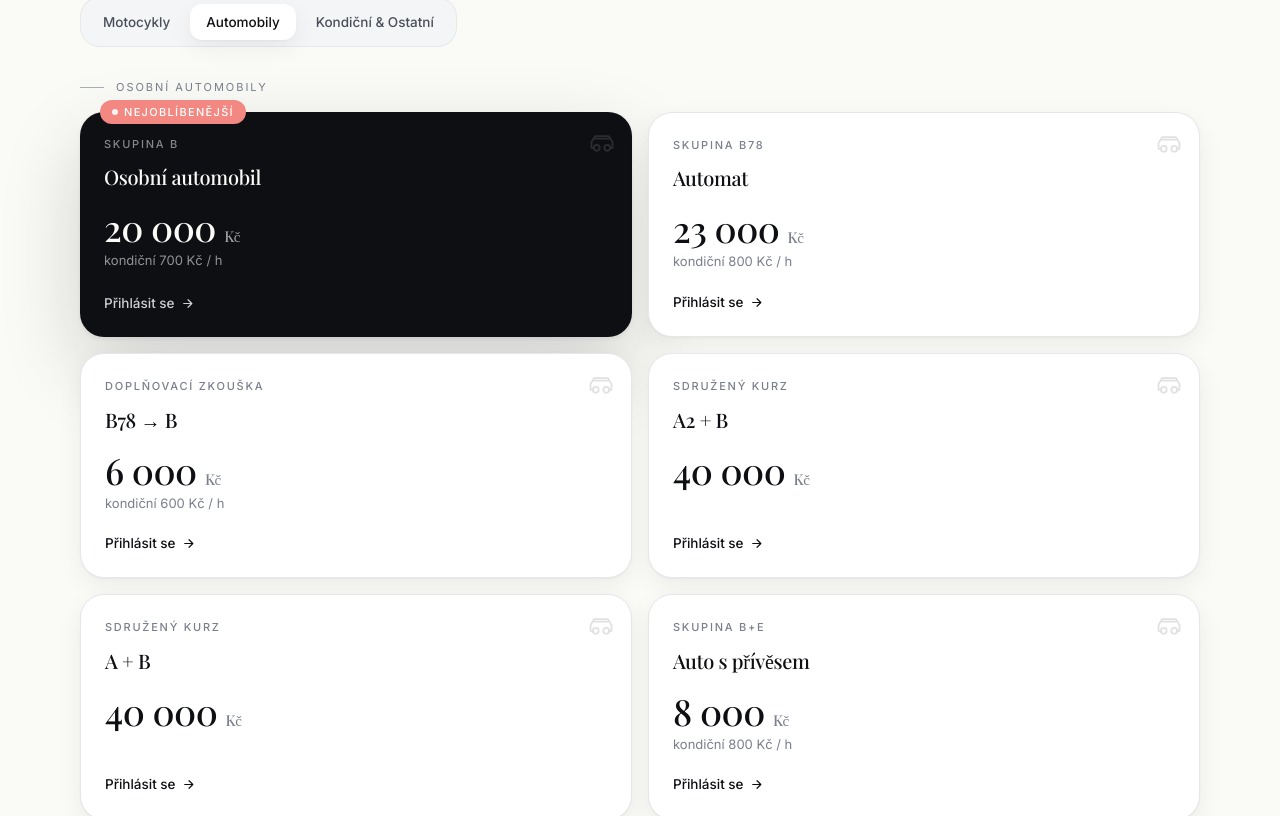
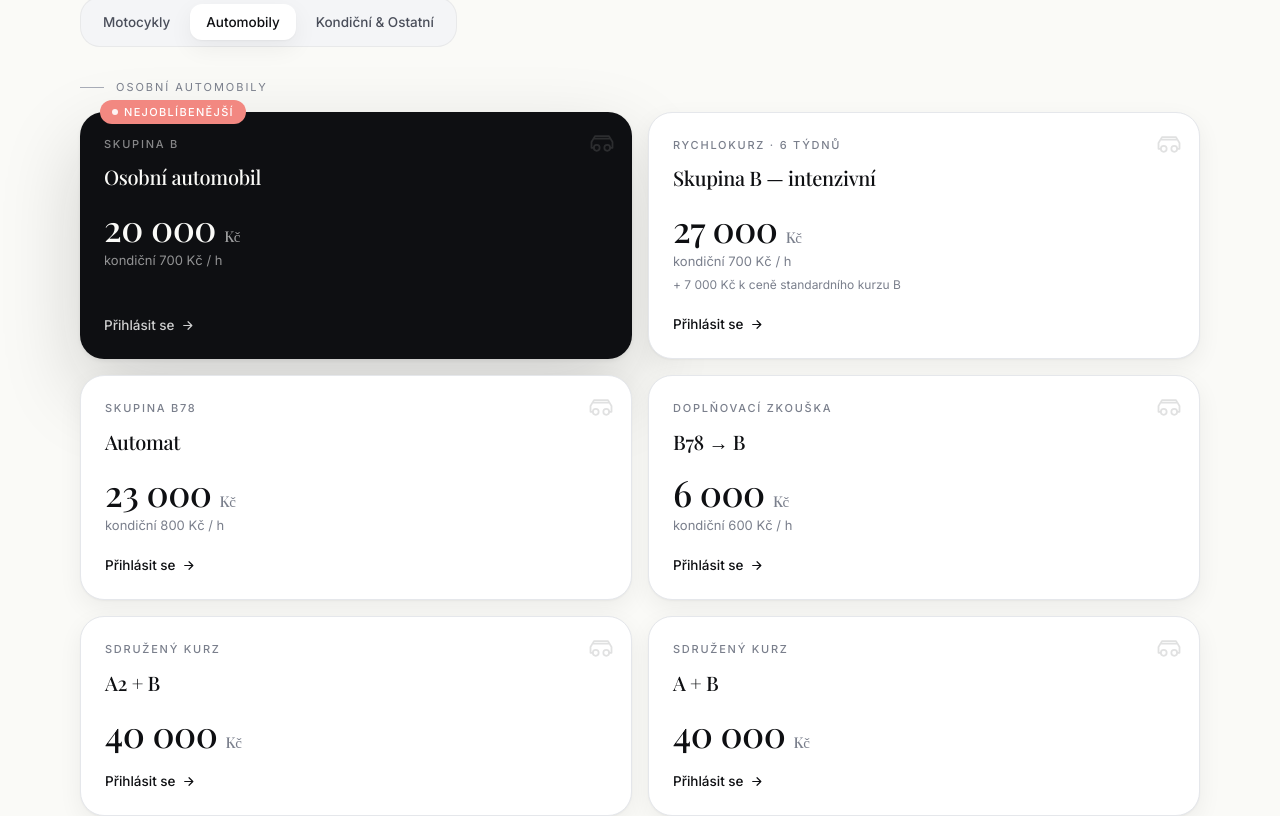
Before and after one commit to sznapiGoat/autoskolaKatka, a React (Vite) app: page / in a window 1280 px wide. Shown: the part 3060-3876 px from the top of the page. Built offline with nearby package versions, Linux system fonts and the light colour scheme; a web font is replaced by a local one.

Commit message:
Update pricing: fast-track B, retake fee, storno/cancel rules

```diff
--- a/src/sections.jsx
+++ b/src/sections.jsx
@@ -427,6 +427,7 @@ function Pricing() {
       label: 'Osobní automobily', icon: 'car',
       courses: [
         { eyebrow: 'Skupina B',          title: 'Osobní automobil', price: '20 000', kond: '700', featured: true },
+        { eyebrow: 'Rychlokurz · 6 týdnů', title: 'Skupina B — intenzivní', price: '27 000', kond: '700', note: '+ 7 000 Kč k ceně standardního kurzu B', key: 'B-rychlo' },
         { eyebrow: 'Skupina B78',        title: 'Automat',          price: '23 000', kond: '800' },
         { eyebrow: 'Doplňovací zkouška', title: 'B78 → B',          price: '6 000',  kond: '600' },
         { eyebrow: 'Sdružený kurz',      title: 'A2 + B',           price: '40 000' },
@@ -541,6 +542,7 @@ function Pricing() {
                   ['Opravná zkouška PPV', '100 Kč'],
                   ['Opravná zkouška OUV (C, CE)', '200 Kč'],
                   ['Opravná zkouška PJ', '400 Kč'],
+                  ['Opravná závěrečná zkouška (souhrnná)', '600 Kč'],
                 ].map(([label, val]) => (
                   <div key={label} className="flex justify-between gap-4 py-1.5 border-b border-ink-900/5">
                     <dt className="text-ink-600">{label}</dt>
@@ -555,7 +557,8 @@ function Pricing() {
                   ['Převod z jiné AŠ — sk. B, B+E, B78, B96', '3 000 Kč'],
                   ['Převod z jiné AŠ — ostatní skupiny', '5 000 Kč / skupinu'],
                   ['Zkouška po zákazu řízení', '6 000 Kč / skupinu'],
-                  ['Storno zahájeného výcviku', '3 000 Kč'],
+                  ['Storno kurzu nebo převod k jiné AŠ', '3 000 Kč'],
+                  ['Neomluvená hodina (< 1 h před lekcí)', '500 Kč'],
                   ['Výuka/výcvik v cizím jazyce', 'dle náročnosti, domluvou'],
                   ['Dárkový poukaz', 'platnost 365 dní od zakoupení'],
                 ].map(([label, val]) => (
@@ -646,6 +649,11 @@ function PricingCard({ c, icon }) {
         {c.kond && (
           <div className={`text-[13px] mt-1.5 ${featured ? 'text-white/55' : 'text-ink-400'}`}>
             kondiční {c.kond} Kč / h
+          </div>
+        )}
+        {c.note && (
+          <div className={`text-[12px] mt-1 ${featured ? 'text-white/45' : 'text-ink-400'}`}>
+            {c.note}
           </div>
         )}
       </div>
```
